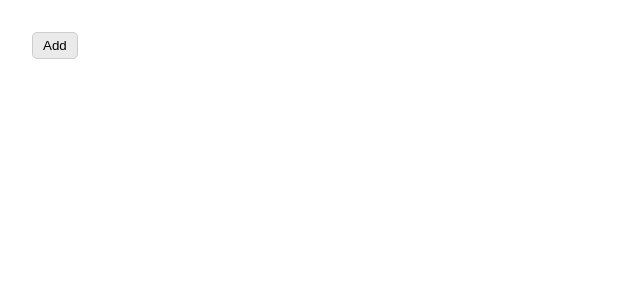
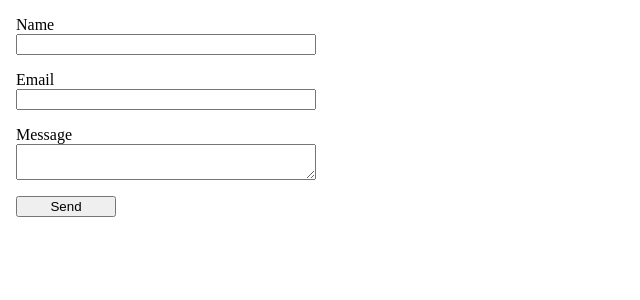
Before and after one commit to aman-kumar-rai/react-machine-coding, a React (Vite) app: page / in a window 1280 px wide. Shown: the top 300 px of the page, without its empty margins (0-640 px from the left). Built offline with nearby package versions, Linux system fonts and the light colour scheme.

Commit message:
Add implementation for ContactForm component

```diff
--- a/src/App/App.jsx
+++ b/src/App/App.jsx
@@ -1,10 +1,10 @@
-import ProgressBars from "../examples/ProgressBars/ProgressBars";
 import styles from "./style.module.css";
+import ContactForm from "../examples/ContactForm/ContactForm";
 
 const App = () => {
     return (
         <div className={styles.container}>
-            <ProgressBars />
+            <ContactForm />
         </div>
     );
 }
--- /dev/null
+++ b/src/examples/ContactForm/ContactForm.jsx
@@ -0,0 +1,33 @@
+import { SUBMIT_URL } from "./constants.js";
+import { submitForm } from "./utils.js";
+import styles from "./style.module.css";
+
+const ContactForm = () => {
+
+    return (
+        <form
+            className={styles.form}
+            method="post"
+            action={SUBMIT_URL}
+            onSubmit={submitForm}
+        >
+            <label className={styles.label}>
+                <span>Name</span>
+                <input type="text" name={"name"} />
+            </label>
+            <label className={styles.label}>
+                <span>Email</span>
+                <input type="email" name={"email"} />
+            </label>
+            <label className={styles.label}>
+                <span>Message</span>
+                <textarea name={"message"}></textarea>
+            </label>
+            <button type="submit" className={styles.btn}>
+                Send
+            </button>
+        </form>
+    )
+}
+
+export default ContactForm;
--- /dev/null
+++ b/src/examples/ContactForm/constants.js
@@ -0,0 +1,7 @@
+const SUBMIT_URL =
+  'https://www.greatfrontend.com/api/questions/contact-form';
+
+
+export {
+    SUBMIT_URL
+}
--- /dev/null
+++ b/src/examples/ContactForm/style.module.css
@@ -0,0 +1,15 @@
+.form {
+    display: flex;
+    flex-flow: column nowrap;
+    width: 300px;
+}
+
+.label {
+    display: flex;
+    flex-flow: column nowrap;
+    margin-bottom: 1rem;
+}
+
+.btn {
+    width: 100px;
+}
--- /dev/null
+++ b/src/examples/ContactForm/utils.js
@@ -0,0 +1,42 @@
+import { SUBMIT_URL } from "./constants.js";
+
+async function submitForm(event) {
+  event.preventDefault();
+  const form = event.target;
+
+  try {
+    if (form.action !== SUBMIT_URL) {
+      alert('Incorrect form action value');
+      return;
+    }
+
+    if (form.method.toLowerCase() !== 'post') {
+      alert('Incorrect form method value');
+      return;
+    }
+
+    const formData = new FormData(form);
+    const response = await fetch(SUBMIT_URL, {
+      method: 'POST',
+      headers: {
+        'Content-Type': 'application/json',
+      },
+      body: JSON.stringify({
+        name: formData.get('name'),
+        email: formData.get('email'),
+        message: formData.get('message'),
+      }),
+    });
+
+    const text = await response.text();
+    console.log(text);
+    alert(text);
+  } catch (_) {
+    alert('Error submitting form!');
+  }
+}
+
+
+export {
+    submitForm
+}
```
